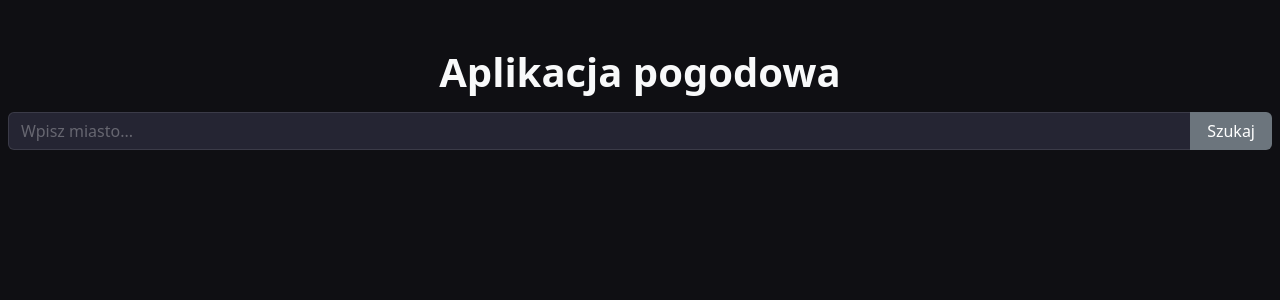
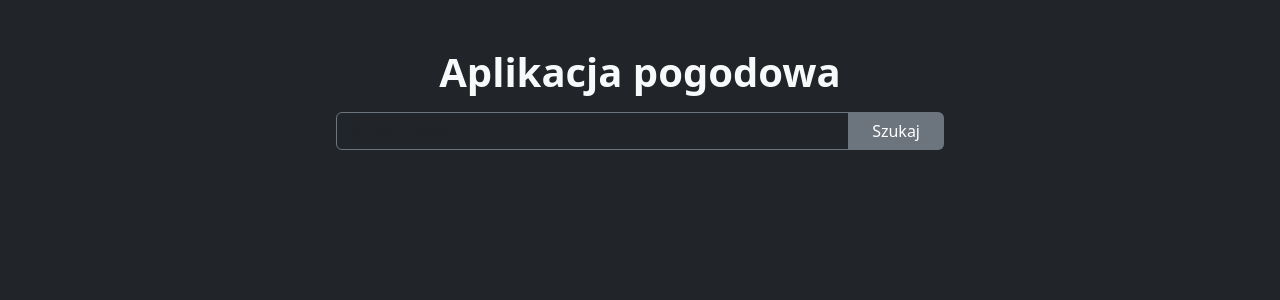
Before and after one commit to michalpawlowski-mp/WeatherApp, a Next.js app: page / in a window 1280 px wide. Shown: the top 300 px of the page. Built offline with nearby package versions, Linux system fonts and the light colour scheme; no server answers.

Commit message:
refactor: wydzielenie hooka useWeather, aktualizacja stylów

```diff
--- a/app/components/CityGrid.js
+++ b/app/components/CityGrid.js
@@ -7,7 +7,10 @@ export default function CityGrid({ cityCards, onCityClick }) {
       <div className="row g-3">
         {cityCards.map(({ name, data }) => (
           <div className="col-6 col-md-4" key={name}>
-            <div className="city-mini-card p-3" onClick={() => onCityClick(data.name)}>
+            <div
+              className="card bg-dark border border-secondary rounded-3 cursor-pointer p-3 "
+              onClick={() => onCityClick(data.name)}
+            >
               <div className="d-flex justify-content-between align-items-center mb-1">
                 <span className="fw-semibold fs-6 text-white">{data.name}</span>
                 <span className="fs-5 fw-bold text-primary">
--- a/app/components/SearchBar.js
+++ b/app/components/SearchBar.js
@@ -6,22 +6,26 @@ export default function SearchBar({ city, setCity, onSearch, loading }) {
   }
 
   return (
-    <div className="input-group mb-5 mx-auto mt-2 w-100">
+    <div className="row justify-content-center w-100 mx-0 mt-2 mb-5">
+      <div className="col-11 col-md-8 col-lg-6 col-xxl-4">
+        <div className="input-group">
           <input
             type="text"
-        className="form-control dark-input"
+            className="form-control bg-dark text-light border-secondary"
             placeholder="Wpisz miasto..."
             value={city}
             onChange={(e) => setCity(e.target.value)}
             onKeyDown={handleKeyDown}
           />
           <button
-        className="btn px-3 text-white boder-0 bg-secondary"
+            className="btn px-4 text-white border-0 bg-secondary"
             onClick={onSearch}
             disabled={loading}
           >
             {loading ? <span className="spinner-border spinner-border-sm" /> : "Szukaj"}
           </button>
         </div>
+      </div>
+    </div>
   );
 }
--- a/app/components/WeatherResult.js
+++ b/app/components/WeatherResult.js
@@ -9,13 +9,15 @@ export default function WeatherResult({ weather, error }) {
   if (!weather) return null;
 
   return (
-    <div className="result-card p-3 text-white mx-auto mb-5 w-100">
+    <div className="card bg-dark border border-secondary rounded-3 p-3 text-white mx-auto mb-5 w-100">
       <div className="d-flex justify-content-between align-items-start w-100 md:w-50">
         <div>
           <p className="fw-semibold mb-0 fs-4">{weather.name}</p>
           <p className="mb-3 fs-6 text-white-50">{weather.sys.country}</p>
         </div>
-        <span className="temp-badge px-3 py-1">{Math.round(weather.main.temp)}°C</span>
+        <span className="badge rounded-pill fs-5 fw-semibold text-primary bg-info bg-opacity-10 border border-primary px-3 py-2">
+          {Math.round(weather.main.temp)}°C
+        </span>
       </div>
       <p className="mb-3 text-capitalize text-white-50">
         {weather.weather[0].description}
@@ -27,7 +29,7 @@ export default function WeatherResult({ weather, error }) {
           { label: "Wiatr", value: `${Math.round(weather.wind.speed)} m/s` },
         ].map(({ label, value }) => (
           <div className="col-4" key={label}>
-            <div className="stat-box py-2">
+            <div className="p-3 rounded-3 bg-white bg-opacity-10 py-2">
               <p className="mb-1 text-white-50">{label}</p>
               <p className="mb-0 fw-semibold fs-6">{value}</p>
             </div>
--- a/app/globals.scss
+++ b/app/globals.scss
@@ -1,40 +1 @@
 @import "bootstrap/dist/css/bootstrap.min.css";
-
-body {
-  background: #0f0f13;
-}
-.dark-input {
-  background: #252533 !important;
-  border-color: rgba(255, 255, 255, 0.1) !important;
-  color: #e8e8f0 !important;
-}
-.dark-input::placeholder {
-  color: rgba(255, 255, 255, 0.3) !important;
-}
-.result-card {
-  background: linear-gradient(135deg, #2d2b55 0%, #1e1e35 100%);
-  border: 0.5px solid rgba(255, 255, 255, 0.1);
-  border-radius: 12px;
-}
-.stat-box {
-  background: rgba(255, 255, 255, 0.06);
-  border-radius: 8px;
-}
-.temp-badge {
-  background: rgba(91, 91, 214, 0.3);
-  border: 0.5px solid rgba(91, 91, 214, 0.5);
-  color: #a5a5ff;
-  border-radius: 20px;
-  font-size: 20px;
-  font-weight: 600;
-}
-.city-mini-card {
-  background: #1e1e2e;
-  border: 0.5px solid rgba(255, 255, 255, 0.08);
-  border-radius: 12px;
-  cursor: pointer;
-  transition: border-color 0.15s;
-}
-.city-mini-card:hover {
-  border-color: #5b5bd6;
-}
--- /dev/null
+++ b/app/hooks/useWeather.js
@@ -0,0 +1,54 @@
+"use client";
+import { useState, useEffect } from "react";
+
+const POPULAR_CITIES = ["Warszawa", "Londyn", "Madryt", "Paryż", "Rzym", "Berlin"];
+
+export function useWeather() {
+  const [city, setCity] = useState("");
+  const [weather, setWeather] = useState(null);
+  const [error, setError] = useState(null);
+  const [loading, setLoading] = useState(false);
+  const [cityCards, setCityCards] = useState([]);
+
+  useEffect(() => {
+    async function fetchAllCities() {
+      const results = await Promise.all(
+        POPULAR_CITIES.map(async (name) => {
+          const res = await fetch(`/api/weather?city=${encodeURIComponent(name)}`);
+          const data = await res.json();
+          return res.ok ? { name, data } : null;
+        }),
+      );
+      setCityCards(results.filter(Boolean));
+    }
+    fetchAllCities();
+  }, []);
+
+  async function fetchWeather(cityName) {
+    if (!cityName.trim()) return;
+    setError(null);
+    setWeather(null);
+    setLoading(true);
+    const res = await fetch(`/api/weather?city=${encodeURIComponent(cityName)}`);
+    const data = await res.json();
+    setLoading(false);
+    if (!res.ok) setError(data.error);
+    else setWeather(data);
+  }
+
+  function handleCityClick(name) {
+    setCity(name);
+    fetchWeather(name);
+  }
+
+  return {
+    city,
+    setCity,
+    weather,
+    error,
+    loading,
+    cityCards,
+    fetchWeather,
+    handleCityClick,
+  };
+}
--- a/app/layout.js
+++ b/app/layout.js
@@ -9,7 +9,7 @@ export const metadata = {
 export default function RootLayout({ children }) {
   return (
     <html lang="pl">
-      <body className="vh-100 d-flex flex-column overflow-hidden p-2 py-5">
+      <body className="vh-100 d-flex flex-column overflow-hidden p-2 py-5 bg-dark">
         {children}
       </body>
     </html>
--- a/app/page.js
+++ b/app/page.js
@@ -1,53 +1,24 @@
 "use client";
-
-import { useState, useEffect } from "react";
+import { useWeather } from "./hooks/useWeather";
 import SearchBar from "./components/SearchBar";
 import WeatherResult from "./components/WeatherResult";
 import CityGrid from "./components/CityGrid";
 
-const POPULAR_CITIES = ["Warszawa", "Londyn", "Madryt", "Paryż", "Rzym", "Berlin"];
-
 export default function WeatherApp() {
-  const [city, setCity] = useState("");
-  const [weather, setWeather] = useState(null);
-  const [error, setError] = useState(null);
-  const [loading, setLoading] = useState(false);
-  const [cityCards, setCityCards] = useState([]);
-
-  useEffect(() => {
-    async function fetchAllCities() {
-      const results = await Promise.all(
-        POPULAR_CITIES.map(async (name) => {
-          const res = await fetch(`/api/weather?city=${encodeURIComponent(name)}`);
-          const data = await res.json();
-          return res.ok ? { name, data } : null;
-        }),
-      );
-      setCityCards(results.filter(Boolean));
-    }
-    fetchAllCities();
-  }, []);
-
-  async function fetchWeather(cityName) {
-    if (!cityName.trim()) return;
-    setError(null);
-    setWeather(null);
-    setLoading(true);
-    const res = await fetch(`/api/weather?city=${encodeURIComponent(cityName)}`);
-    const data = await res.json();
-    setLoading(false);
-    if (!res.ok) setError(data.error);
-    else setWeather(data);
-  }
-
-  function handleCityClick(name) {
-    setCity(name);
-    fetchWeather(name);
-  }
+  const {
+    city,
+    setCity,
+    weather,
+    error,
+    loading,
+    cityCards,
+    fetchWeather,
+    handleCityClick,
+  } = useWeather();
 
   return (
     <>
-      <h1 className="text-center text-light fs-1 fw-semibold ">Aplikacja pogodowa</h1>
+      <h1 className="text-center text-light fs-1 fw-semibold">Aplikacja pogodowa</h1>
       <SearchBar
         city={city}
         setCity={setCity}
```
Lines whose indentation alone changed are shown as unchanged.
